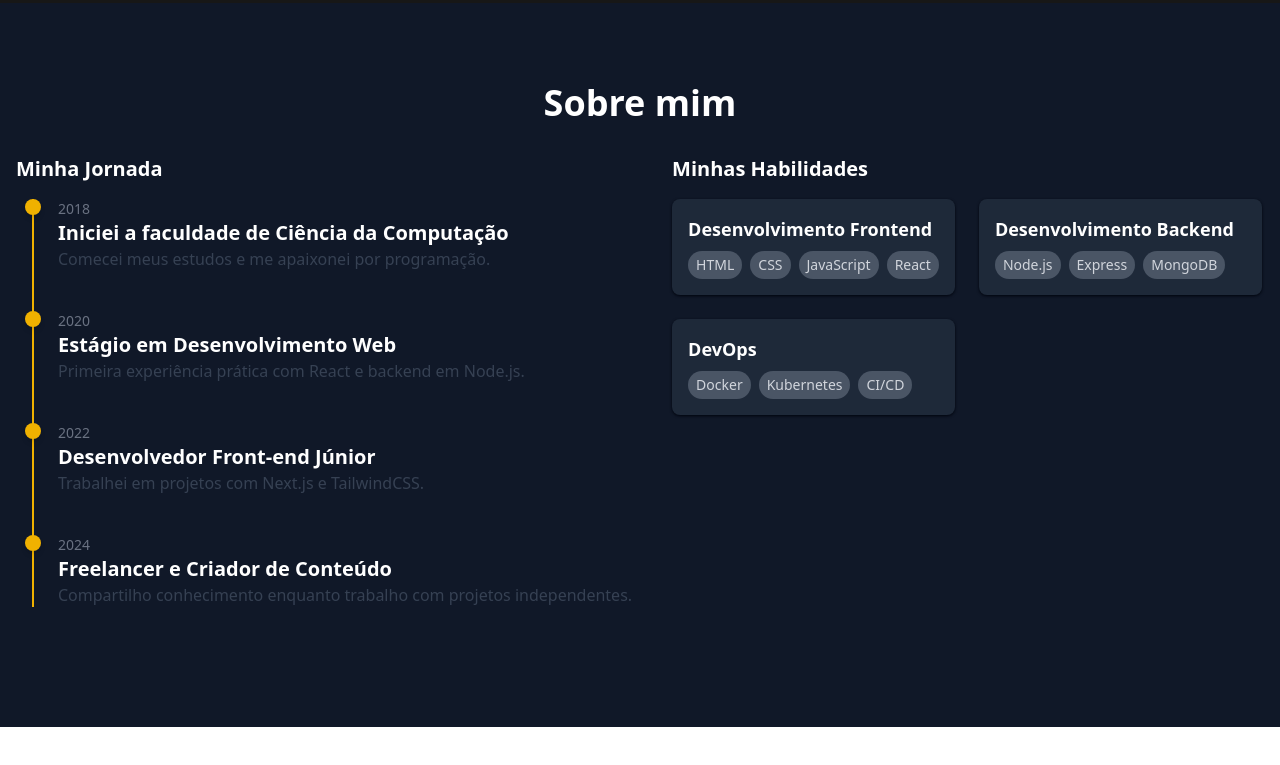
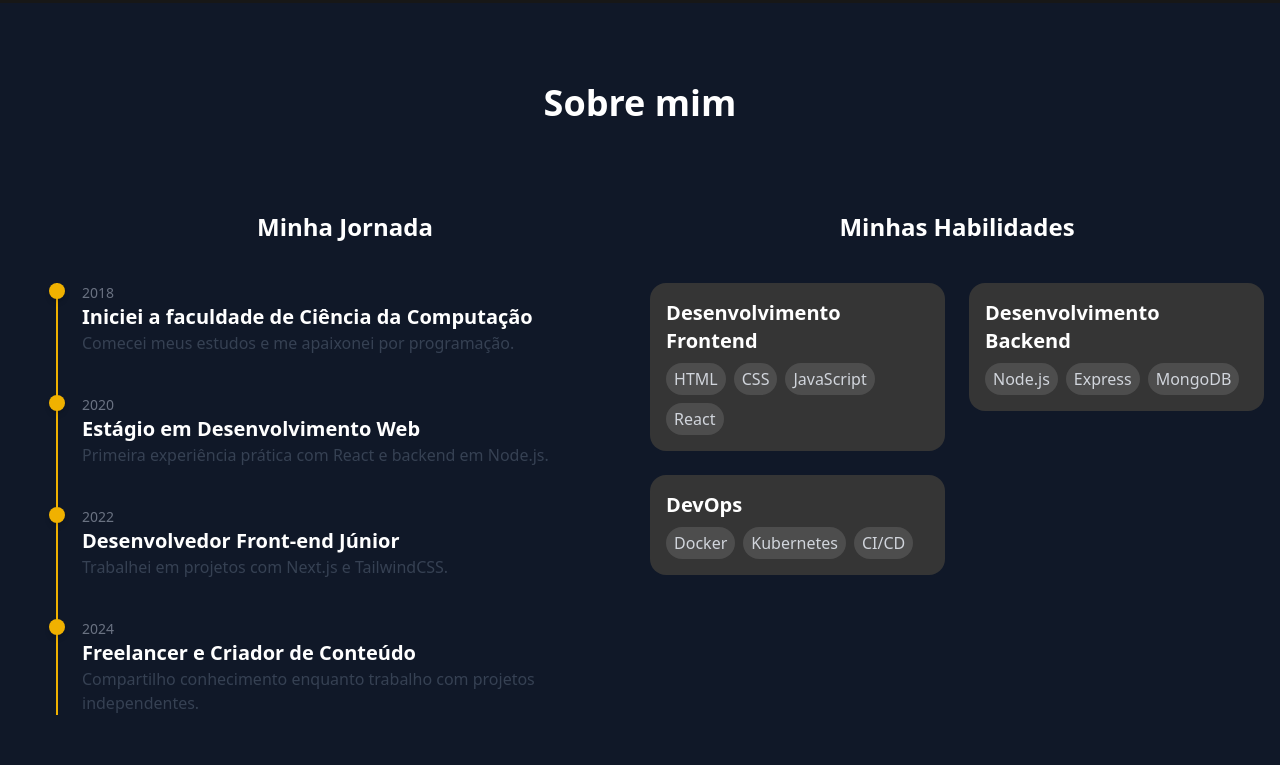
Before and after one commit to arnaldoliro/personal-site, a Next.js app: page / in a window 1280 px wide. Shown: the part 797-1562 px from the top of the page. Before the commit the page ends 1524 px from the top, so only its background shows below. Built offline with nearby package versions, Linux system fonts and the light colour scheme.

Commit message:
feat: adding some transitions and styling componentsadding some transitions and styling components

```diff
--- a/src/app/globals.css
+++ b/src/app/globals.css
@@ -6,6 +6,10 @@
   --color-orange: #f97316;
   --color-yellow: #facc15;
   --color-text: #f5f5f5;
+}
+
+html {
+  scroll-behavior: smooth;
 }
 
 .gradient-text {
--- a/src/app/page.tsx
+++ b/src/app/page.tsx
@@ -1,5 +1,6 @@
 import Hero from "@/components/HeroSection";
 import AboutSection from "@/components/AboutSection";
+
 export default function Home() {
   return (
     <main className="relative">
--- a/src/components/AboutSection/index.tsx
+++ b/src/components/AboutSection/index.tsx
@@ -3,30 +3,46 @@
 import cards from "@/data/CardItems"
 import Card from "../CardSkills"
 import Timeline from "../Timeline"
+import { motion } from "framer-motion"
 
 export default function AboutSection() {
    return(
-    <section id="about" className="py-20 bg-gray-900 text-white">
+    <motion.section
+        id="about"
+        className="py-20 bg-gray-900 text-white"
+        initial={{ opacity: 0, y: 50 }}
+        whileInView={{ opacity: 1, y: 0 }}
+        transition={{ duration: 1 }}
+        viewport={{ once: false, amount: 0.3 }}
+    >
       <div className="container mx-auto px-4">
-        <h2 className="relative group text-4xl w-fit mx-auto text-center font-bold pb-2 mb-6 cursor-default">
+        <h2 className="relative group text-4xl w-fit mx-auto text-center font-bold pb-2 mb-20 cursor-default">
             Sobre mim
             <span className="absolute left-0 bottom-0 h-0.5 w-0 bg-gradient-to-r from-orange-500 to-yellow-400 group-hover:w-full transition-all duration-300 ease-out"></span>
         </h2>
-        <div className="flex gap-6 mx-auto">
-            <div className="">
-                <h1 className="text-xl font-bold mb-4">Minha Jornada</h1>
+        <div className="flex mx-auto">
+            <div className="ml-6">
+                <h1 className="text-2xl text-center font-bold mb-10">Minha Jornada</h1>
                 <Timeline />
             </div>
             <div className="">
-                <h1 className="text-xl font-bold mb-4">Minhas Habilidades</h1>
+                <h1 className="text-2xl text-center font-bold mb-10">Minhas Habilidades</h1>
                 <div className="grid grid-cols-2 gap-6">
                     {cards.map((card, index) => (
-                        <Card key={index} title={card.title} skills={card.skills} />
+                        <motion.div
+                            key={index}
+                            initial={{ opacity: 0, y: 30 }}
+                            whileInView={{ opacity: 1, y: 0 }}
+                            transition={{ duration: 0.5, delay: index * 0.1 }}
+                            viewport={{ once: false, amount: 0.5 }}
+                        >
+                            <Card title={card.title} skills={card.skills} />
+                        </motion.div>
                     ))}
                 </div>
             </div>
         </div>
       </div>
-    </section>
+    </motion.section>
    )
 }
--- a/src/components/CardSkills/index.tsx
+++ b/src/components/CardSkills/index.tsx
@@ -2,14 +2,13 @@ import CardProps from "@/types/CardProps";
 
 export default function Card({ title, skills }: CardProps) {
   return (
-    <div className="bg-gray-800 p-4 rounded-lg shadow-sm shadow-gray-950 hover:shadow-black hover:shadow-lg hover:scale-105 transition-all duration-300">
-      <h2 className="text-lg font-semibold mb-2 text-white">{title}</h2>
-
+    <div className="bg-[#353535] p-4 rounded-2xl hover:shadow-[#353535] hover:shadow-lg transition-all duration-300">
+      <h2 className="text-xl font-semibold mb-2 text-white">{title}</h2>
       <div className="flex flex-wrap gap-2">
         {skills.map((skill, index) => (
           <h3
             key={index}
-            className="bg-gray-600 text-sm rounded-2xl px-2 py-1 w-fit text-gray-300 hover:shadow-md shadow-gray-900 hover:scale-102 transition-all duration-300 cursor-default"
+            className="bg-[#4d4d4d]  hover:bg-gradient-to-br hover:from-orange-500 hover:to-yellow-400 hover:text-black text-md rounded-2xl px-2 py-1 w-fit text-gray-300 hover:shadow-sm shadow-gray-900 hover:scale-102 transition-all duration-300 cursor-default transform hover:-translate-y-0.5"
           >
             {skill}
           </h3>
```
